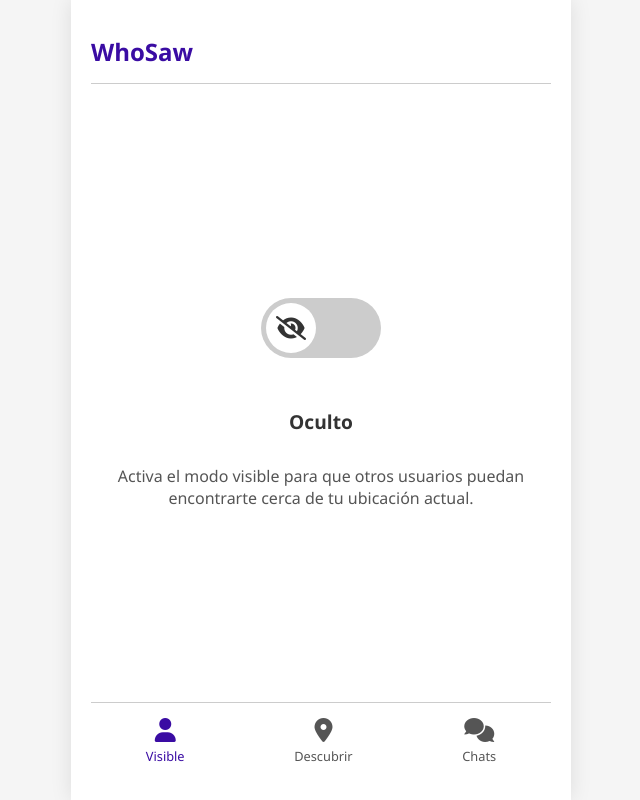
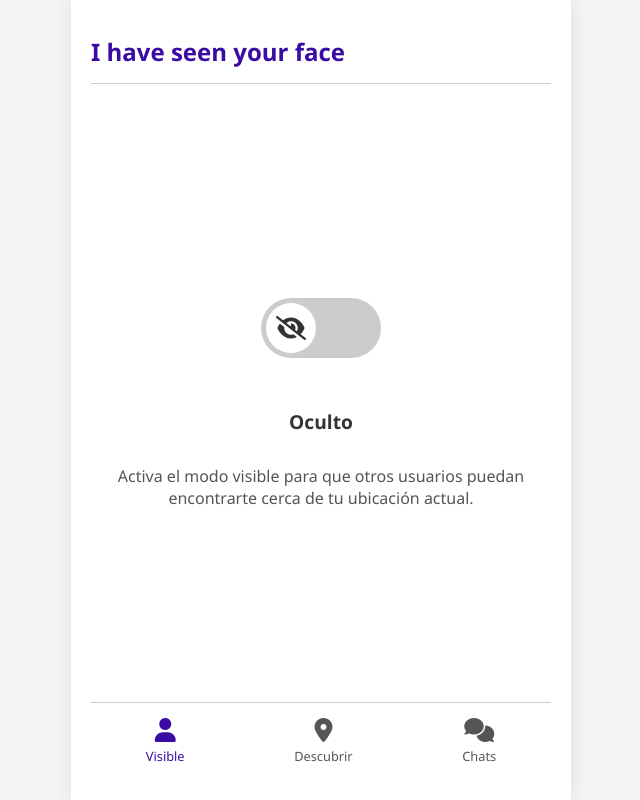
Before and after one commit to DEV-AdriBOT/I-have-seen-your-face, a plain HTML site: page index.html in a window 1280 px wide. Both pictures are taken after a click on the button "Comenzar". Shown: the whole page, without its empty margins (319-959 px from the left). Drawn offline with Linux system fonts and the light colour scheme.

Commit message:
Update index.html

```diff
--- a/index.html
+++ b/index.html
@@ -555,7 +555,7 @@
         <!-- Toggle de visibilidad -->
         <div class="screen" id="visibility">
             <div class="header">
-                <h1>WhoSaw</h1>
+                <h1>I have seen your face</h1>
             </div>
 
             <div class="visibility-toggle">
```
